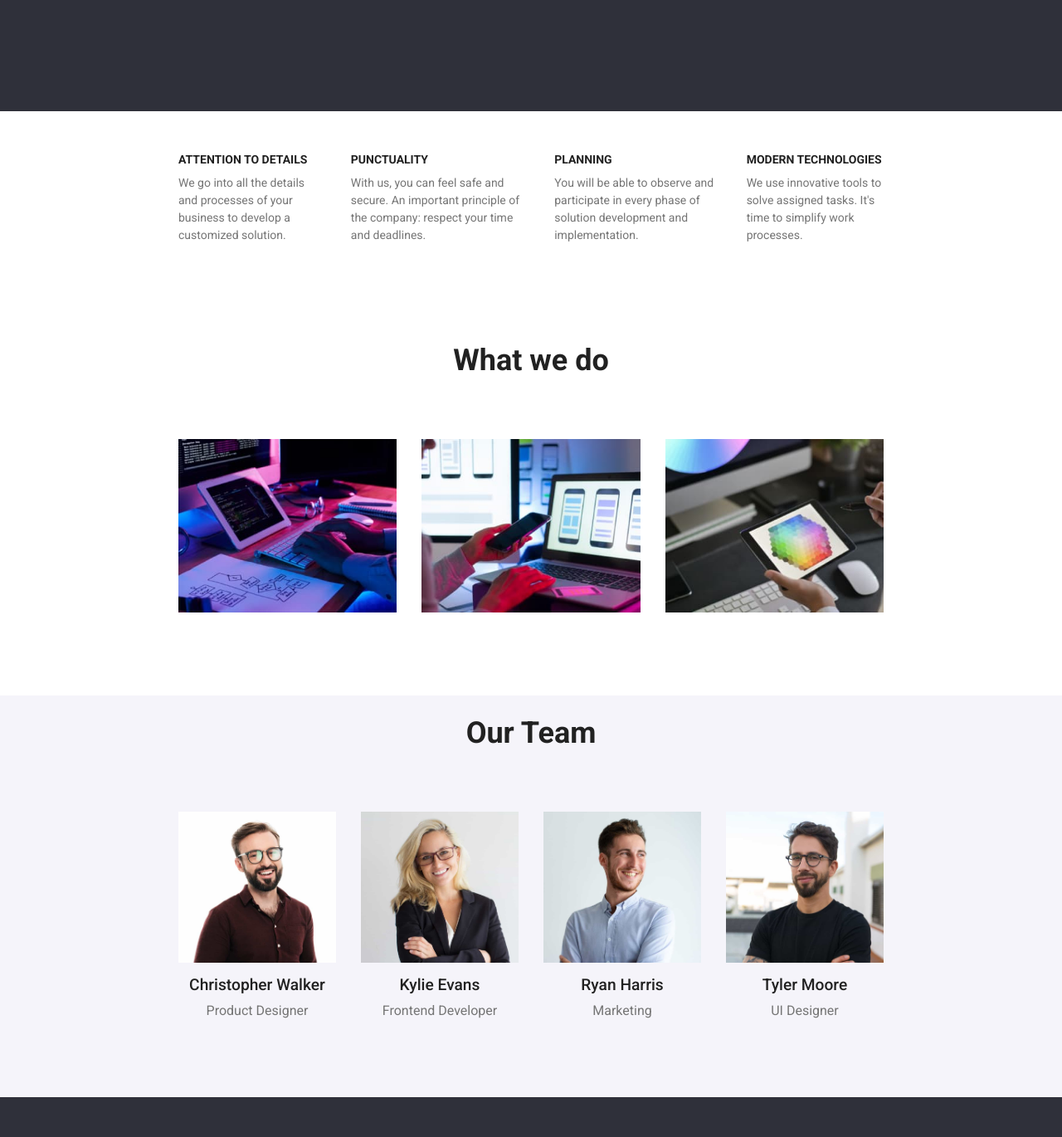
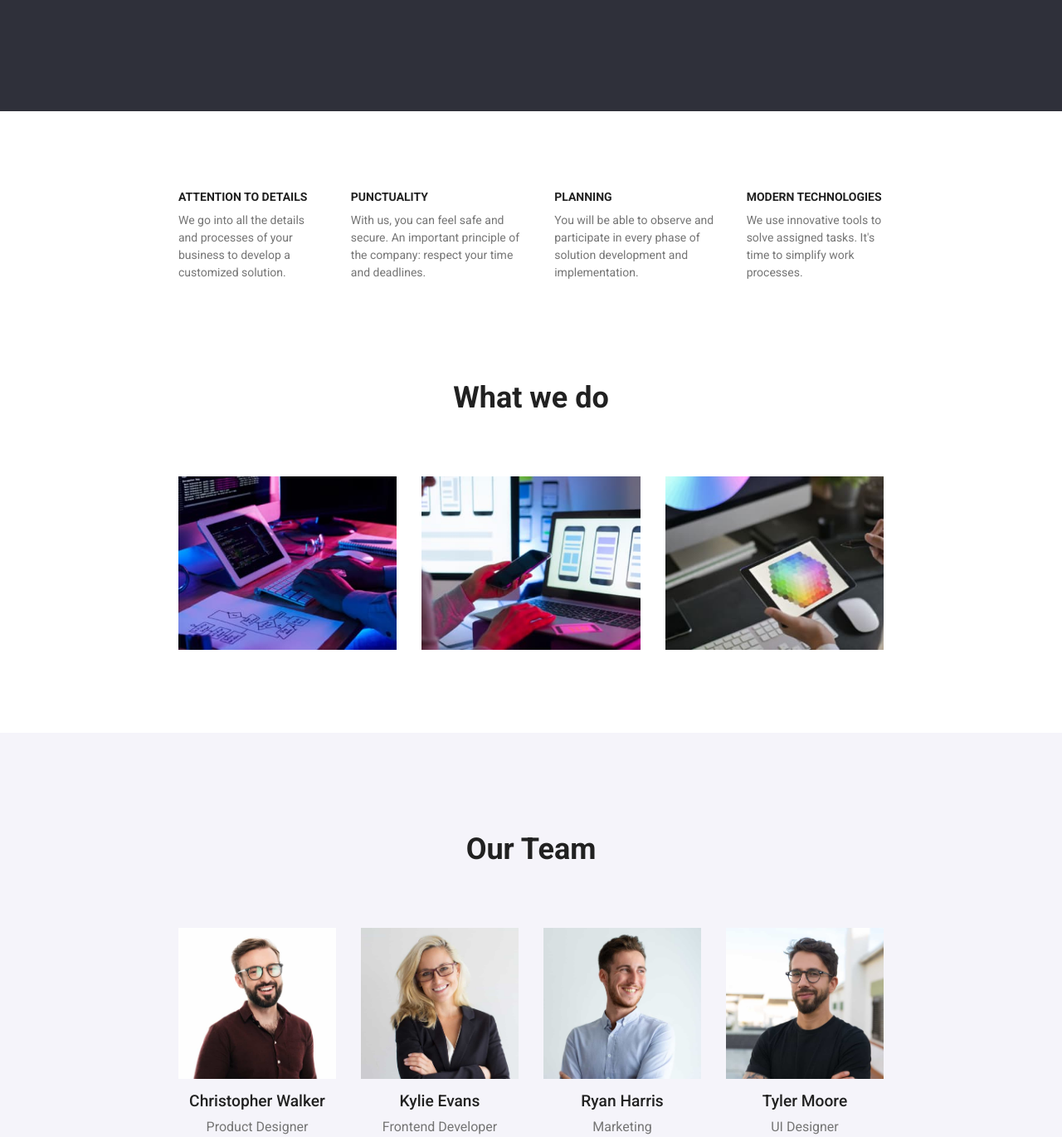
Before and after one commit to NicuBac/goit-markup-hw-03, a plain HTML site: page index.html in a window 1280 px wide. Shown: the part 640-2010 px from the top of the page at 83% size. Drawn offline with nearby package versions, Linux system fonts and the light colour scheme.

Commit message:
Update index and Portfolio styling

```diff
--- a/css/styles.css
+++ b/css/styles.css
@@ -24,6 +24,10 @@ ul {
   list-style: none;
   margin: 0;
   padding: 0;
+}
+
+.section {
+  padding: 95px 215px;
 }
 
 .navigation:hover,
@@ -139,6 +143,7 @@ h1 {
   text-align: center;
   font-size: 36px;
   line-height: 2.5;
+  padding-bottom: 50px;
 }
 
 /* Our team styling */
@@ -171,11 +176,6 @@ h1 {
 .staff-names {
   font-size: 1.2em;
   margin: 10px 0;
-}
-
-
-.staff {
-  padding: 50px 215px 95px 215px;
 }
 
 
@@ -256,8 +256,7 @@ footer {
 
 /* Description list styling */
 .main-description {
-  /* text-align: start; */
-  padding: 50px 215px 95px 215px;
+  padding:95px 215px 0;
 }
 
 .main-description ul {
@@ -299,7 +298,8 @@ footer {
 }
 
 .services-list {
-  padding: 50px 215px 95px 215px;
+  display: flex;
+  justify-content: center;
 }
 
 .footer-logo {
--- a/index.html
+++ b/index.html
@@ -58,7 +58,7 @@
       </ul>
     </div>
 
-    <section class="services-section">
+    <section class="section services-section">
       <h2 class="h2-title">What we do</h2>
       <div class="services-list">
       <ul>
@@ -69,7 +69,7 @@
       </div>
     </section>
 
-    <section class="our-team-section">
+    <section class="section our-team-section">
       <h2 class="h2-title">Our Team</h2>
       <div class="staff">
       <ul>
```
